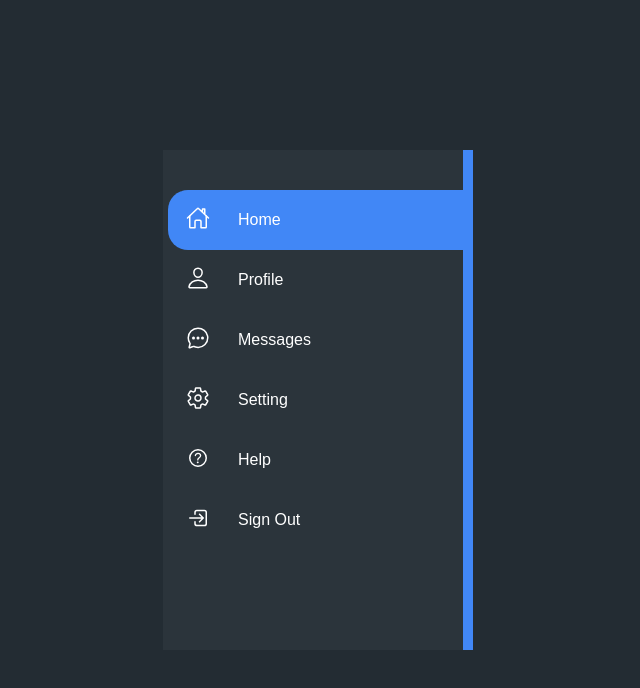
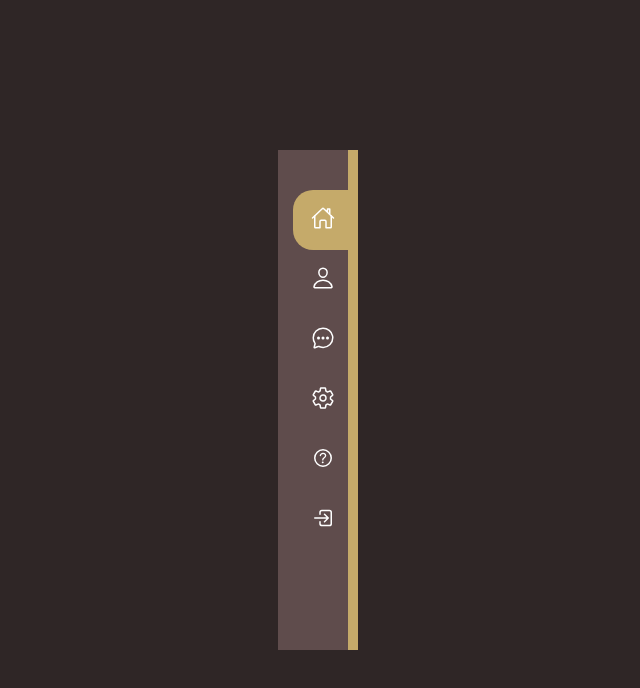
Before and after one commit to Oussema-Lahami/NavBar-Menu, a plain HTML site: page index.html in a window 1280 px wide. Shown: the whole page, without its empty margins (327-967 px from the left). Drawn offline with nearby package versions, Linux system fonts and the light colour scheme.

Commit message:
color changing and hover effect

```diff
--- a/style.css
+++ b/style.css
@@ -10,15 +10,22 @@ body {
     justify-content: center;
     align-items: center;
     min-height: 100vh;
-    background: #232c33;
+    background: #2f2626;
 }
 
 .navigation {
     position: relative;
     height: 500px;
-    width: 300px;
-    background: #2b343b;
-    box-shadow: 10px 0 0 #4187f6;
+    width: 70px;
+    background: #5f4c4c;
+    box-shadow: 10px 0 0 #c5aa6a;
+    border-left:10px solid #5f4c4c;
+    overflow-x: hidden;
+    transition: width .5s;
+}
+
+.navigation:hover {
+ width: 300px;
 }
 
 .navigation ul {
@@ -39,7 +46,7 @@ body {
 }
 
 .navigation ul li.active{
-    background: #4187f6;
+    background: #c5aa6a;
 }
 
 .navigation ul li a {
```
